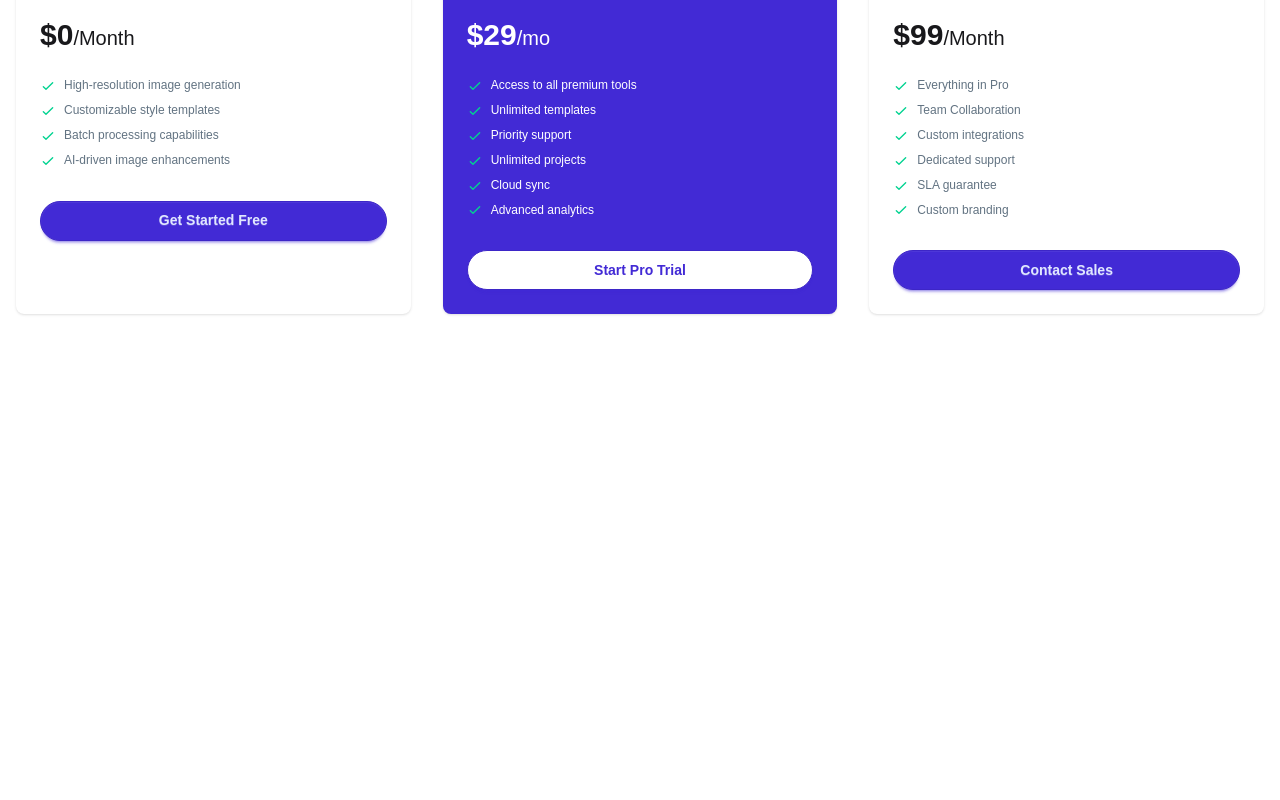
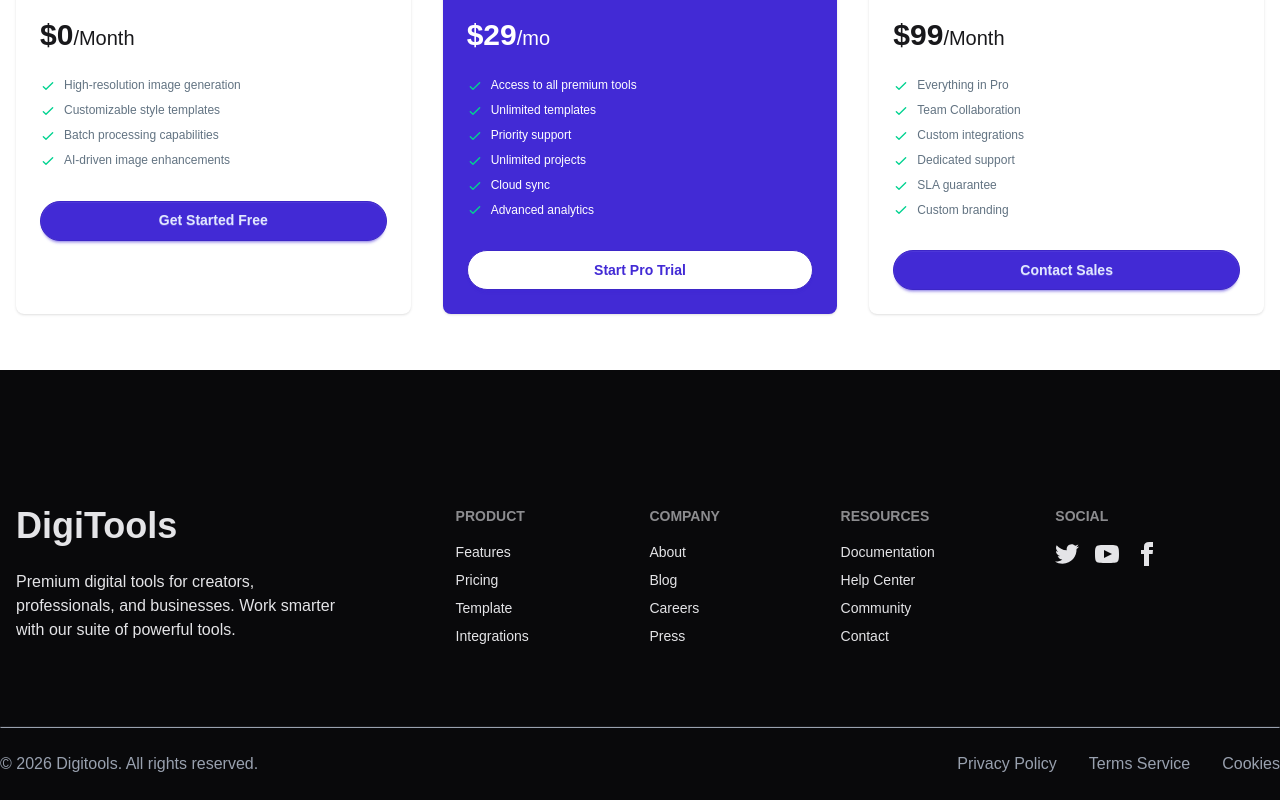
Before and after one commit to marufhasanswe/A6-DigiTools-Platform, a React (Vite) app: page / in a window 1280 px wide. Shown: the part 4033-4833 px from the top of the page. Before the commit the page ends 4403 px from the top, so only its background shows below. Built offline with nearby package versions, Linux system fonts and the light colour scheme.

Commit message:
Footer section added

```diff
--- a/src/App.jsx
+++ b/src/App.jsx
@@ -7,6 +7,7 @@
 import SectionHeading from "./components/ui/SectionHeading";
 import Steps from "./components/homepage/steps/Steps";
 import Pricing from "./components/homepage/pricing/Pricing";
+import Footer from "./components/footer/Footer";
 
 const fetchData = async () => {
   const res = await fetch("./data.json");
@@ -34,6 +35,7 @@
       </Suspense>
       <Steps />
       <Pricing />
+      <Footer />
     </>
   );
 }
--- /dev/null
+++ b/src/components/footer/Footer.jsx
@@ -0,0 +1,87 @@
+import React from "react";
+
+const Footer = () => {
+  return (
+    <div className="bg-neutral">
+      <footer className="footer sm:footer-horizontal bg-neutral text-neutral-content pt-10 px-4 md:pt-34 md:pb-20 container mx-auto">
+        <div>
+          <h3 className="text-4xl font-bold">DigiTools</h3>
+          <p className="text-[16px] leading-6 mt-4">
+            Premium digital tools for creators, <br /> professionals, and
+            businesses. Work smarter <br /> with our suite of powerful tools.
+          </p>
+        </div>
+        <nav>
+          <h6 className="footer-title">Product</h6>
+          <a className="link link-hover">Features</a>
+          <a className="link link-hover">Pricing</a>
+          <a className="link link-hover">Template</a>
+          <a className="link link-hover">Integrations</a>
+        </nav>
+        <nav>
+          <h6 className="footer-title">Company</h6>
+          <a className="link link-hover">About</a>
+          <a className="link link-hover">Blog</a>
+          <a className="link link-hover">Careers</a>
+          <a className="link link-hover">Press</a>
+        </nav>
+        <nav>
+          <h6 className="footer-title ">Resources</h6>
+          <a className="link link-hover">Documentation</a>
+          <a className="link link-hover">Help Center</a>
+          <a className="link link-hover">Community</a>
+          <a className="link link-hover">Contact</a>
+        </nav>
+        <nav>
+          <h6 className="footer-title ">Social</h6>
+          <div className="grid grid-flow-col gap-4">
+            <a>
+              <svg
+                xmlns="http://www.w3.org/2000/svg"
+                width="24"
+                height="24"
+                viewBox="0 0 24 24"
+                className="fill-current"
+              >
+                <path d="M24 4.557c-.883.392-1.832.656-2.828.775 1.017-.609 1.798-1.574 2.165-2.724-.951.564-2.005.974-3.127 1.195-.897-.957-2.178-1.555-3.594-1.555-3.179 0-5.515 2.966-4.797 6.045-4.091-.205-7.719-2.165-10.148-5.144-1.29 2.213-.669 5.108 1.523 6.574-.806-.026-1.566-.247-2.229-.616-.054 2.281 1.581 4.415 3.949 4.89-.693.188-1.452.232-2.224.084.626 1.956 2.444 3.379 4.6 3.419-2.07 1.623-4.678 2.348-7.29 2.04 2.179 1.397 4.768 2.212 7.548 2.212 9.142 0 14.307-7.721 13.995-14.646.962-.695 1.797-1.562 2.457-2.549z"></path>
+              </svg>
+            </a>
+            <a>
+              <svg
+                xmlns="http://www.w3.org/2000/svg"
+                width="24"
+                height="24"
+                viewBox="0 0 24 24"
+                className="fill-current"
+              >
+                <path d="M19.615 3.184c-3.604-.246-11.631-.245-15.23 0-3.897.266-4.356 2.62-4.385 8.816.029 6.185.484 8.549 4.385 8.816 3.6.245 11.626.246 15.23 0 3.897-.266 4.356-2.62 4.385-8.816-.029-6.185-.484-8.549-4.385-8.816zm-10.615 12.816v-8l8 3.993-8 4.007z"></path>
+              </svg>
+            </a>
+            <a>
+              <svg
+                xmlns="http://www.w3.org/2000/svg"
+                width="24"
+                height="24"
+                viewBox="0 0 24 24"
+                className="fill-current"
+              >
+                <path d="M9 8h-3v4h3v12h5v-12h3.642l.358-4h-4v-1.667c0-.955.192-1.333 1.115-1.333h2.885v-5h-3.808c-3.596 0-5.192 1.583-5.192 4.615v3.385z"></path>
+              </svg>
+            </a>
+          </div>
+        </nav>
+      </footer>
+      <div className="border border-b-gray-400 container mx-auto"></div>
+      <div className="text-gray-400 flex flex-col items-center md:flex-row md:justify-between py-6 container mx-auto">
+        <p>&copy; 2026 Digitools. All rights reserved.</p>
+        <div className="flex items-center gap-8">
+          <p>Privacy Policy</p>
+          <p>Terms Service</p>
+          <p>Cookies</p>
+        </div>
+      </div>
+    </div>
+  );
+};
+
+export default Footer;
```
